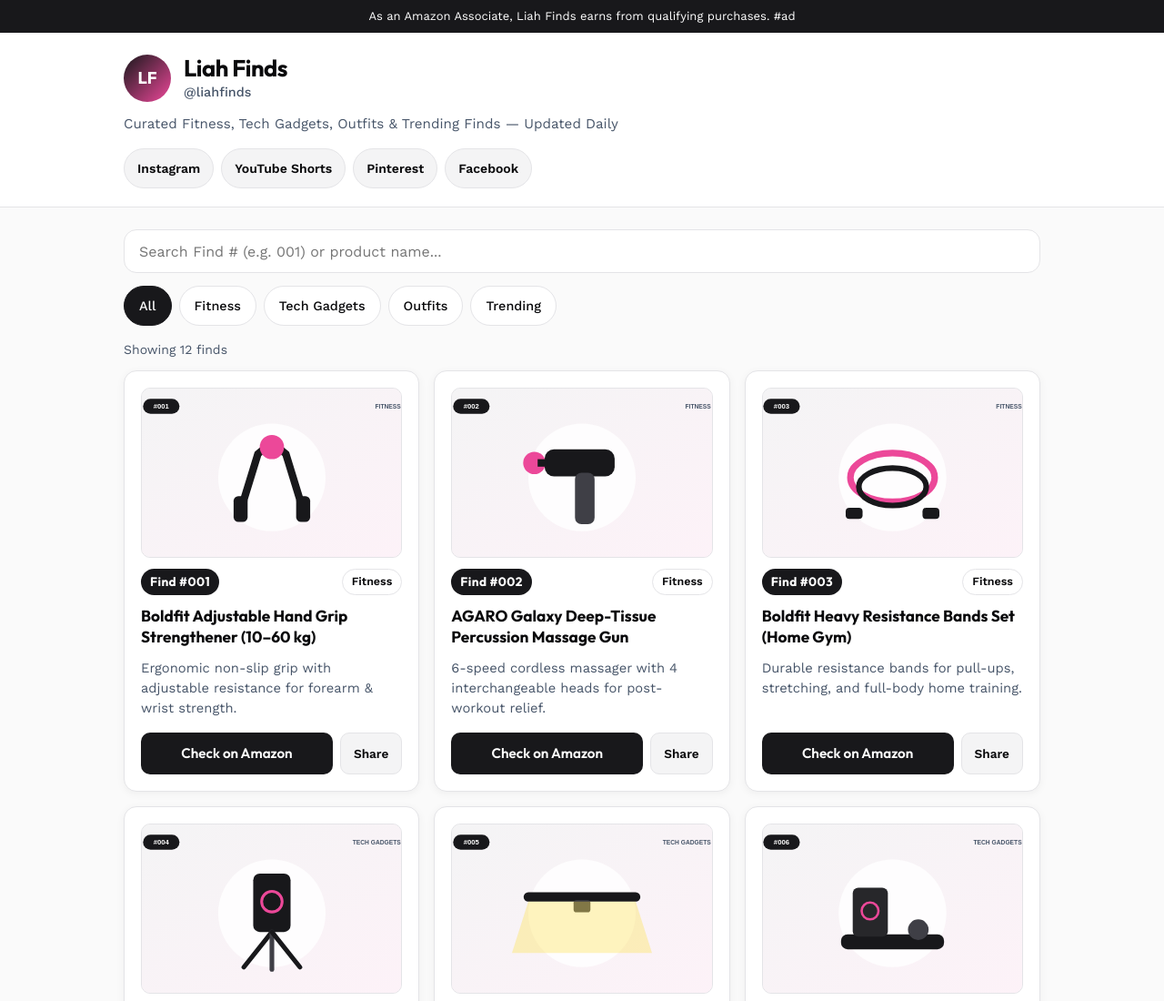
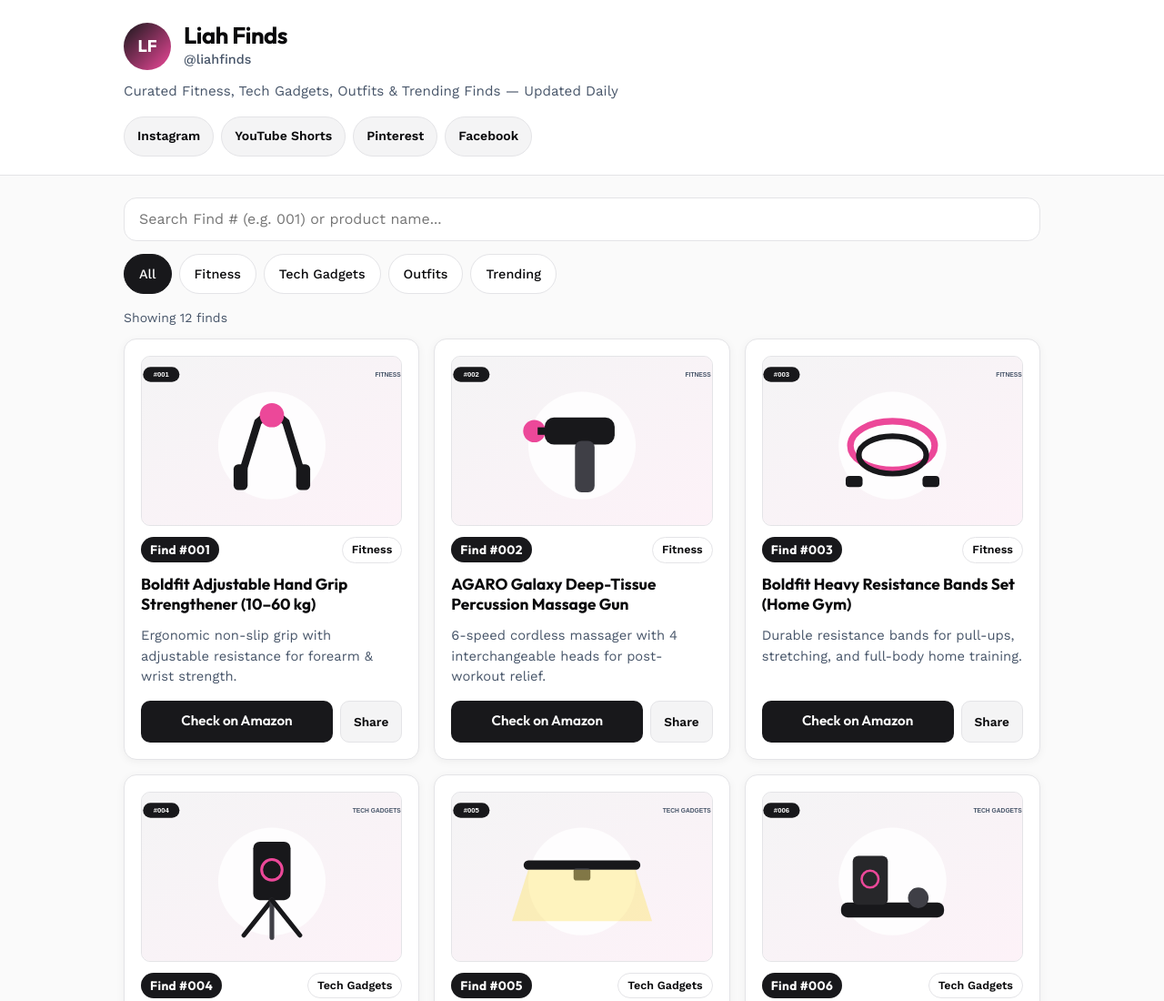
Before and after one commit to kganesh2k08-web/Liah-Finds, a plain HTML site: page index.html in a window 1280 px wide. Shown: the top 1100 px of the page at 91% size. Drawn offline with nearby package versions, Linux system fonts and the light colour scheme.

Commit message:
style: remove top disclosure banner

```diff
--- a/app.js
+++ b/app.js
@@ -7,7 +7,6 @@
   let highlightedCode = "";
 
   const elements = {
-    disclosureText: document.getElementById("disclosure-text"),
     brandName: document.getElementById("brand-name"),
     brandHandle: document.getElementById("brand-handle"),
     brandTagline: document.getElementById("brand-tagline"),
@@ -60,9 +59,6 @@
   }
 
   function applySiteConfig() {
-    if (elements.disclosureText && SITE_CONFIG.disclosureShort) {
-      elements.disclosureText.textContent = SITE_CONFIG.disclosureShort;
-    }
     if (elements.brandName) elements.brandName.textContent = SITE_CONFIG.brandName;
     if (elements.brandHandle) elements.brandHandle.textContent = SITE_CONFIG.handle;
     if (elements.brandTagline) elements.brandTagline.textContent = SITE_CONFIG.tagline;
--- a/index.html
+++ b/index.html
@@ -17,13 +17,6 @@
   <link rel="stylesheet" href="styles.css" />
 </head>
 <body>
-  <!-- Mandatory Top Affiliate Disclosure -->
-  <div class="disclosure-bar" role="note" aria-label="Affiliate disclosure">
-    <p id="disclosure-text">
-      As an Amazon Associate, Liah Finds earns from qualifying purchases. #ad
-    </p>
-  </div>
-
   <header class="site-header">
     <div class="container header-inner">
       <div class="brand-row">
--- a/styles.css
+++ b/styles.css
@@ -49,19 +49,6 @@ h1, h2, h3, .find-code, .btn-primary {
   max-width: 1040px;
   margin: 0 auto;
   padding: 0 16px;
-}
-
-/* Disclosure Banner */
-.disclosure-bar {
-  background-color: var(--primary);
-  color: var(--on-primary);
-  text-align: center;
-  padding: 8px 16px;
-  font-size: 0.8125rem;
-}
-
-.disclosure-bar p {
-  margin: 0;
 }
 
 /* Header */
```
